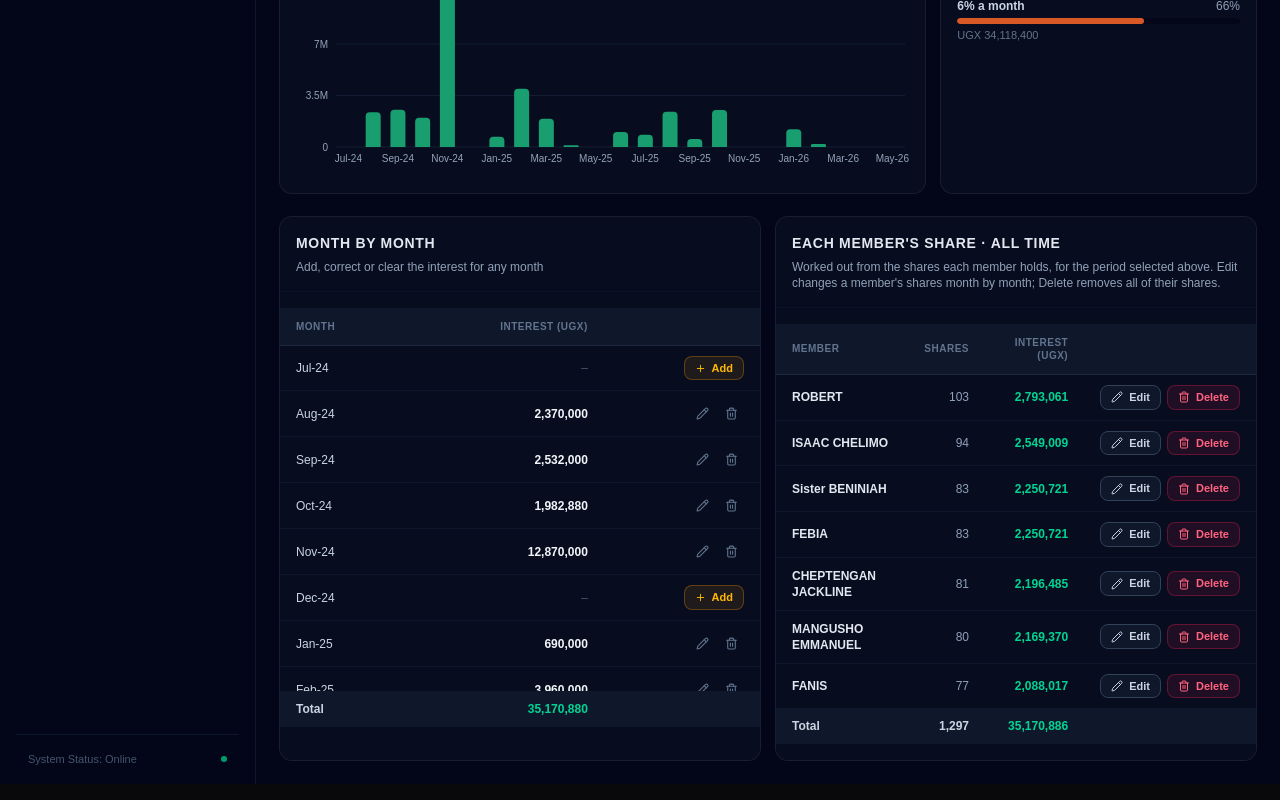
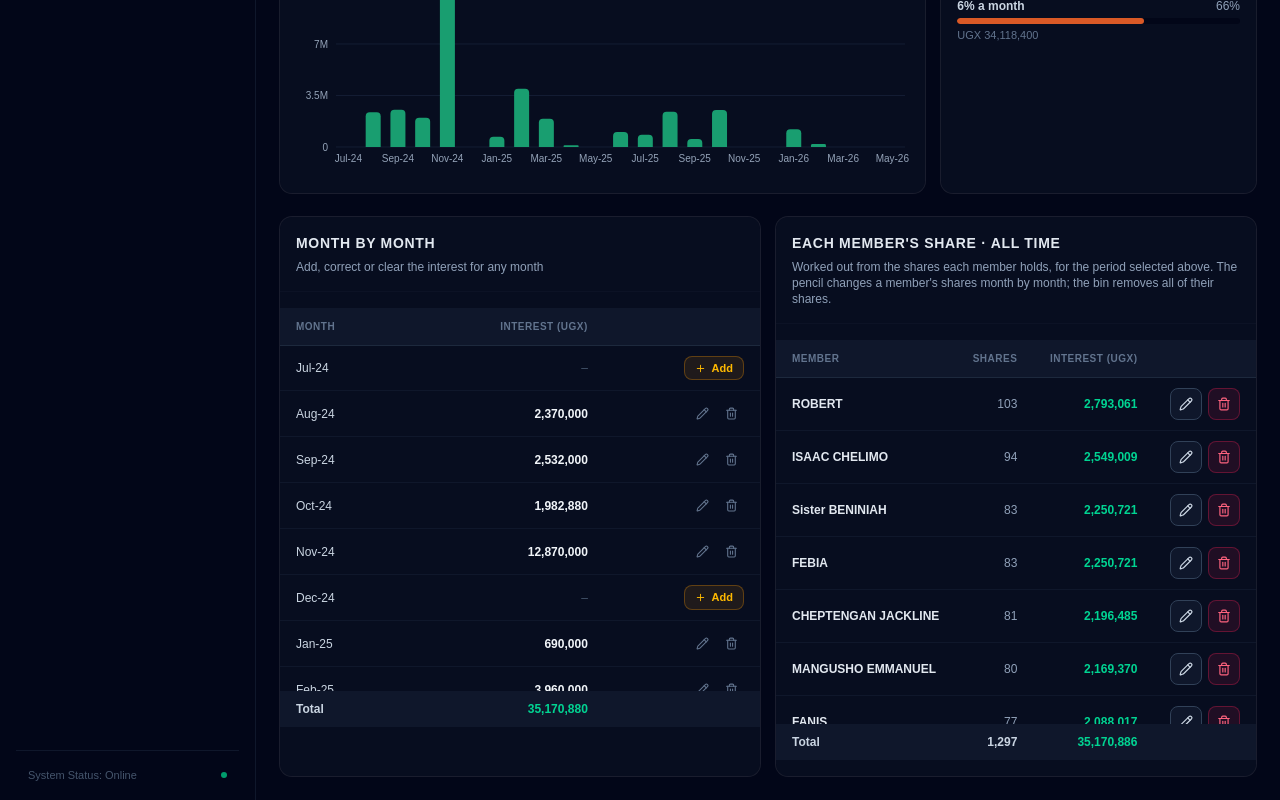
Before and after one commit to Nafula-Mercyline/savings-dashboard, a Next.js app: page /interest in a window 1280 px wide. Shown: the part 598-1398 px from the top of the page. Built offline with nearby package versions, Linux system fonts and the light colour scheme.

Commit message:
Icon-only edit/delete buttons, member delete Icon-only edit/delete buttons, share delete

```diff
--- a/app/interest/page.tsx
+++ b/app/interest/page.tsx
@@ -37,8 +37,8 @@ const btnPrimary = `${btnBase} bg-amber-500 px-3.5 py-2 text-slate-950 hover:bg-
 const btnGhost = `${btnBase} border border-slate-700 bg-slate-900 px-3.5 py-2 text-slate-300 hover:bg-slate-800`;
 const btnAdd = `${btnBase} border border-amber-500/30 bg-amber-500/10 px-2.5 py-1 text-[11px] text-amber-400 hover:bg-amber-500/20`;
 const iconBtn = "rounded-md p-1.5 text-slate-500 transition-colors hover:bg-slate-800 hover:text-slate-200";
-const rowEditBtn = `${btnBase} border border-slate-700 bg-slate-900 px-2.5 py-1 text-[11px] text-slate-300 hover:bg-slate-800`;
-const rowDeleteBtn = `${btnBase} border border-rose-500/30 bg-rose-500/10 px-2.5 py-1 text-[11px] text-rose-400 hover:bg-rose-500/20`;
+const rowEditBtn = `${btnBase} border border-slate-700 bg-slate-900 p-2 text-slate-300 hover:bg-slate-800`;
+const rowDeleteBtn = `${btnBase} border border-rose-500/30 bg-rose-500/10 p-2 text-rose-400 hover:bg-rose-500/20`;
 const inputCls =
   "w-full rounded-lg border border-slate-800 bg-slate-950 px-3 py-2 text-xs text-slate-100 placeholder:text-slate-600 focus:border-amber-500/60 focus:outline-none";
 const thCls = "px-4 py-3 text-[10px] font-bold uppercase tracking-wider text-slate-500";
@@ -596,7 +596,7 @@ export default function InterestPage() {
         <Card className="overflow-hidden border-slate-900 bg-slate-900/40">
           <CardHeader className="border-b border-slate-900/60 pb-4">
             <CardTitle className="text-sm font-bold uppercase tracking-wider text-slate-200">Each member's share · {periodName}</CardTitle>
-            <p className="mt-0.5 text-xs text-slate-400">Worked out from the shares each member holds, for the period selected above. Edit changes a member's shares month by month; Delete removes all of their shares.</p>
+            <p className="mt-0.5 text-xs text-slate-400">Worked out from the shares each member holds, for the period selected above. The pencil changes a member's shares month by month; the bin removes all of their shares.</p>
           </CardHeader>
           <CardContent className="p-0">
             <div className="max-h-[420px] overflow-auto">
@@ -617,16 +617,17 @@ export default function InterestPage() {
                       <td className="px-4 py-2.5 text-right font-mono font-bold text-emerald-400">{money(m.periodInterest)}</td>
                       <td className="px-4 py-2.5">
                         <div className="flex items-center justify-end gap-1.5">
-                          <button className={rowEditBtn} aria-label={`Edit shares for ${m.name}`} onClick={() => setModal({ kind: "member", id: m.id })}>
-                            <Pencil size={12} /> Edit
+                          <button className={rowEditBtn} title="Edit shares" aria-label={`Edit shares for ${m.name}`} onClick={() => setModal({ kind: "member", id: m.id })}>
+                            <Pencil size={14} />
                           </button>
                           <button
                             className={rowDeleteBtn}
+                            title="Delete shares"
                             aria-label={`Delete shares for ${m.name}`}
                             disabled={m.shares === 0}
                             onClick={() => clearShares(m.id, m.name, m.shares)}
                           >
-                            <Trash2 size={12} /> Delete
+                            <Trash2 size={14} />
                           </button>
                         </div>
                       </td>
--- a/app/members/page.tsx
+++ b/app/members/page.tsx
@@ -25,8 +25,8 @@ const btnBase =
 const btnPrimary = `${btnBase} bg-amber-500 px-3.5 py-2 text-slate-950 hover:bg-amber-400`;
 const btnGhost = `${btnBase} border border-slate-700 bg-slate-900 px-3.5 py-2 text-slate-300 hover:bg-slate-800`;
 const iconBtn = "rounded-md p-1.5 text-slate-500 transition-colors hover:bg-slate-800 hover:text-slate-200";
-const rowEditBtn = `${btnBase} border border-slate-700 bg-slate-900 px-2.5 py-1 text-[11px] text-slate-300 hover:bg-slate-800`;
-const rowDeleteBtn = `${btnBase} border border-rose-500/30 bg-rose-500/10 px-2.5 py-1 text-[11px] text-rose-400 hover:bg-rose-500/20`;
+const rowEditBtn = `${btnBase} border border-slate-700 bg-slate-900 p-2 text-slate-300 hover:bg-slate-800`;
+const rowDeleteBtn = `${btnBase} border border-rose-500/30 bg-rose-500/10 p-2 text-rose-400 hover:bg-rose-500/20`;
 const btnDanger = `${btnBase} bg-rose-600 px-3.5 py-2 text-white hover:bg-rose-500`;
 const inputCls =
     "w-full rounded-lg border border-slate-800 bg-slate-950 px-3 py-2 text-xs text-slate-100 placeholder:text-slate-600 focus:border-amber-500/60 focus:outline-none";
@@ -451,11 +451,11 @@ export default function MembersPage() {
                                                 <td className="px-4 py-3 text-right font-mono font-bold text-slate-100">{money(m.net)}</td>
                                                 <td className="px-4 py-3">
                                                     <div className="flex justify-end gap-1.5">
-                                                        <button className={rowEditBtn} aria-label={`Edit ${m.name}`} onClick={() => setModal({ kind: "member", id: m.id })}>
-                                                            <Pencil size={12} /> Edit
+                                                        <button className={rowEditBtn} title="Edit member" aria-label={`Edit ${m.name}`} onClick={() => setModal({ kind: "member", id: m.id })}>
+                                                            <Pencil size={14} />
                                                         </button>
-                                                        <button className={rowDeleteBtn} aria-label={`Delete ${m.name}`} onClick={() => confirmRemove(m)}>
-                                                            <Trash2 size={12} /> Delete
+                                                        <button className={rowDeleteBtn} title="Delete member" aria-label={`Delete ${m.name}`} onClick={() => confirmRemove(m)}>
+                                                            <Trash2 size={14} />
                                                         </button>
                                                     </div>
                                                 </td>
```
